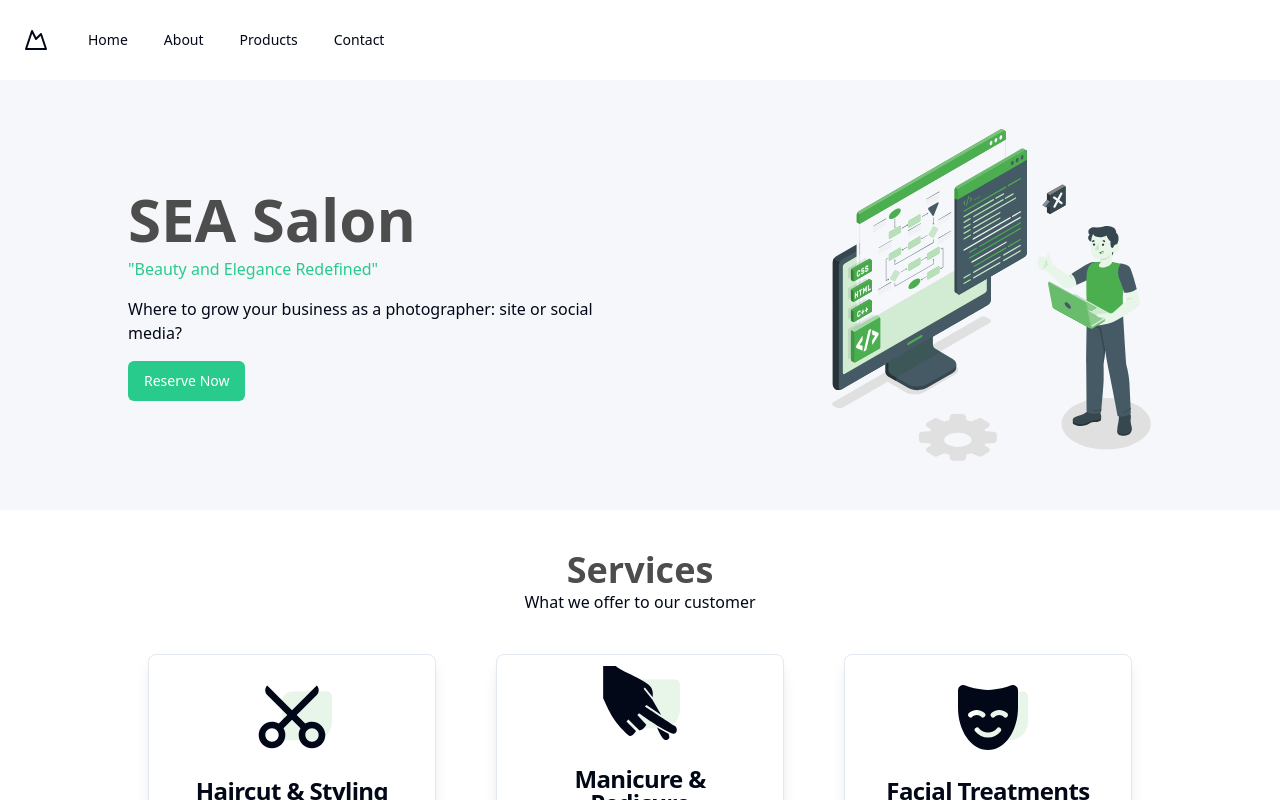
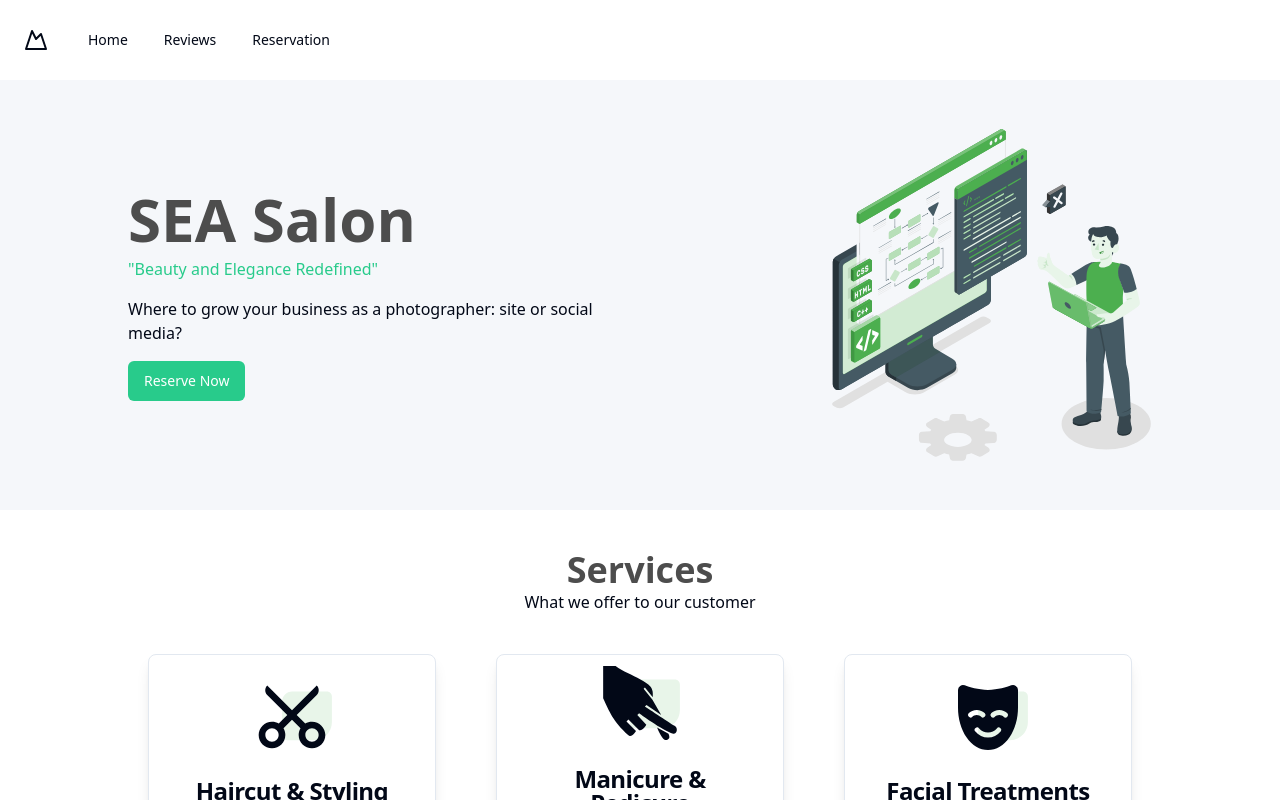
Before and after one commit to breadworshipper/SEA-Technical-Challenge---Frontend, a Next.js app: page / in a window 1280 px wide. Shown: the top 800 px of the page. Built offline with nearby package versions, Linux system fonts and the light colour scheme.

Commit message:
FEAT: Restructured navbar

```diff
--- a/src/components/Navbar.tsx
+++ b/src/components/Navbar.tsx
@@ -48,7 +48,7 @@ export default function Navbar() {
             <nav className="flex-1 overflow-auto py-6">
               <div className="grid gap-4 px-6">
                 <Link
-                  href="#"
+                  href="/"
                   className="flex items-center gap-3 rounded-lg px-3 py-2 text-gray-500 transition-all hover:text-gray-900 dark:text-gray-400 dark:hover:text-gray-50"
                   prefetch={false}
                 >
@@ -56,28 +56,20 @@ export default function Navbar() {
                   Home
                 </Link>
                 <Link
-                  href="#"
+                  href="/review"
                   className="flex items-center gap-3 rounded-lg px-3 py-2 text-gray-500 transition-all hover:text-gray-900 dark:text-gray-400 dark:hover:text-gray-50"
                   prefetch={false}
                 >
                   <UserIcon className="h-5 w-5" />
-                  About
+                  Reviews
                 </Link>
                 <Link
-                  href="#"
+                  href="/reservation"
                   className="flex items-center gap-3 rounded-lg px-3 py-2 text-gray-500 transition-all hover:text-gray-900 dark:text-gray-400 dark:hover:text-gray-50"
                   prefetch={false}
                 >
                   <PackageIcon className="h-5 w-5" />
-                  Products
-                </Link>
-                <Link
-                  href="#"
-                  className="flex items-center gap-3 rounded-lg px-3 py-2 text-gray-500 transition-all hover:text-gray-900 dark:text-gray-400 dark:hover:text-gray-50"
-                  prefetch={false}
-                >
-                  <MailIcon className="h-5 w-5" />
-                  Contact
+                  Reservations
                 </Link>
               </div>
             </nav>
@@ -96,7 +88,7 @@ export default function Navbar() {
         <NavigationMenuList>
           <NavigationMenuLink asChild>
             <Link
-              href="#"
+              href="/"
               className="group inline-flex h-9 w-max items-center justify-center rounded-md bg-white px-4 py-2 text-sm font-medium transition-colors hover:bg-gray-100 hover:text-gray-900 focus:bg-gray-100 focus:text-gray-900 focus:outline-none disabled:pointer-events-none disabled:opacity-50 data-[active]:bg-gray-100/50 data-[state=open]:bg-gray-100/50 dark:bg-gray-950 dark:hover:bg-gray-800 dark:hover:text-gray-50 dark:focus:bg-gray-800 dark:focus:text-gray-50 dark:data-[active]:bg-gray-800/50 dark:data-[state=open]:bg-gray-800/50"
               prefetch={false}
             >
@@ -105,29 +97,20 @@ export default function Navbar() {
           </NavigationMenuLink>
           <NavigationMenuLink asChild>
             <Link
-              href="#"
+              href="/review"
               className="group inline-flex h-9 w-max items-center justify-center rounded-md bg-white px-4 py-2 text-sm font-medium transition-colors hover:bg-gray-100 hover:text-gray-900 focus:bg-gray-100 focus:text-gray-900 focus:outline-none disabled:pointer-events-none disabled:opacity-50 data-[active]:bg-gray-100/50 data-[state=open]:bg-gray-100/50 dark:bg-gray-950 dark:hover:bg-gray-800 dark:hover:text-gray-50 dark:focus:bg-gray-800 dark:focus:text-gray-50 dark:data-[active]:bg-gray-800/50 dark:data-[state=open]:bg-gray-800/50"
               prefetch={false}
             >
-              About
+              Reviews
             </Link>
           </NavigationMenuLink>
           <NavigationMenuLink asChild>
             <Link
-              href="#"
+              href="/reservation"
               className="group inline-flex h-9 w-max items-center justify-center rounded-md bg-white px-4 py-2 text-sm font-medium transition-colors hover:bg-gray-100 hover:text-gray-900 focus:bg-gray-100 focus:text-gray-900 focus:outline-none disabled:pointer-events-none disabled:opacity-50 data-[active]:bg-gray-100/50 data-[state=open]:bg-gray-100/50 dark:bg-gray-950 dark:hover:bg-gray-800 dark:hover:text-gray-50 dark:focus:bg-gray-800 dark:focus:text-gray-50 dark:data-[active]:bg-gray-800/50 dark:data-[state=open]:bg-gray-800/50"
               prefetch={false}
             >
-              Products
-            </Link>
-          </NavigationMenuLink>
-          <NavigationMenuLink asChild>
-            <Link
-              href="#"
-              className="group inline-flex h-9 w-max items-center justify-center rounded-md bg-white px-4 py-2 text-sm font-medium transition-colors hover:bg-gray-100 hover:text-gray-900 focus:bg-gray-100 focus:text-gray-900 focus:outline-none disabled:pointer-events-none disabled:opacity-50 data-[active]:bg-gray-100/50 data-[state=open]:bg-gray-100/50 dark:bg-gray-950 dark:hover:bg-gray-800 dark:hover:text-gray-50 dark:focus:bg-gray-800 dark:focus:text-gray-50 dark:data-[active]:bg-gray-800/50 dark:data-[state=open]:bg-gray-800/50"
-              prefetch={false}
-            >
-              Contact
+              Reservation
             </Link>
           </NavigationMenuLink>
         </NavigationMenuList>
```
